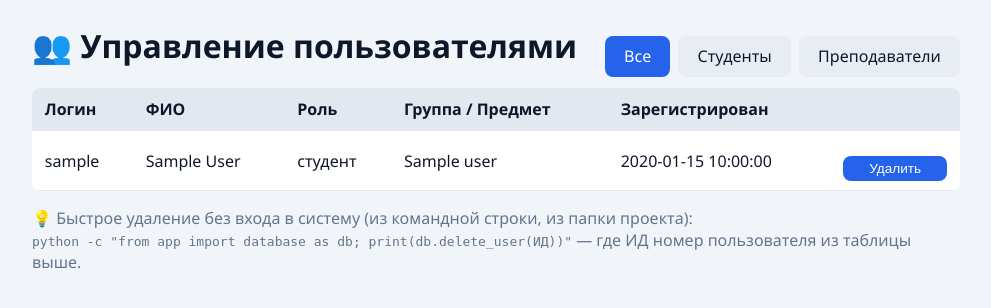
After one commit to Pavel1206/Informatika, a Flask app: template app/templates/users.html in a window 1280 px wide. The commit adds this page. Shown: the top 308 px of the page, without its empty margins (144-1135 px from the left). Run offline with Flask 3, Linux system fonts and the light colour scheme; the template is opened without the code that fills it: most values are stand-ins (such as "Sample title", 1, 10 or a date in 2020).

Commit message:
Удаление студентов и преподавателей: страница /users для преподавателя + delete_user в БД

```diff
--- a/app/database.py
+++ b/app/database.py
@@ -102,6 +102,40 @@ def get_user_by_id(user_id: int):
         return db.execute("SELECT * FROM users WHERE id = ?", (user_id,)).fetchone()
 
 
+def list_users(role: str | None = None):
+    with get_db() as db:
+        if role:
+            return db.execute(
+                "SELECT id, login, role, full_name, group_name, subject, created_at "
+                "FROM users WHERE role = ? ORDER BY full_name, login", (role,),
+            ).fetchall()
+        return db.execute(
+            "SELECT id, login, role, full_name, group_name, subject, created_at "
+            "FROM users ORDER BY role, full_name, login"
+        ).fetchall()
+
+
+def delete_user(user_id: int) -> bool:
+    """Полное удаление пользователя.
+
+    Сначала убираем связанные записи (практические работы создателя и
+    результаты экзаменов), затем самого пользователя. Возвращает True,
+    если пользователь существовал.
+    """
+    with get_db() as db:
+        exists = db.execute("SELECT 1 FROM users WHERE id = ?",
+                            (user_id,)).fetchone()
+        if exists is None:
+            return False
+        # работы оставляем, но отвязываем от удалённого автора;
+        # результаты экзаменов удаляем вместе с пользователем
+        db.execute("UPDATE practicals SET created_by = NULL WHERE created_by = ?",
+                   (user_id,))
+        db.execute("DELETE FROM exam_results WHERE user_id = ?", (user_id,))
+        db.execute("DELETE FROM users WHERE id = ?", (user_id,))
+        return True
+
+
 # ---------- practicals ----------
 
 def insert_practical(title: str, subject: str, group_name: str, description: str,
--- a/app/main.py
+++ b/app/main.py
@@ -130,6 +130,32 @@ def dashboard():
                            results=results, my_results=my_results)
 
 
+# ---------- управление пользователями (только преподаватель) ----------
+
+@app.route("/users")
+@login_required("teacher")
+def users_page():
+    role_filter = request.args.get("role", "")
+    if role_filter not in ("student", "teacher"):
+        role_filter = ""
+    users = db.list_users(role_filter or None)
+    return render_template("users.html", users=users, role_filter=role_filter)
+
+
+@app.route("/users/<int:uid>/delete", methods=["POST"])
+@login_required("teacher")
+def user_delete(uid: int):
+    me = session.get("user_id")
+    if uid == me:
+        flash("Нельзя удалить собственную учётную запись.", "warning")
+        return redirect(url_for("users_page"))
+    if db.delete_user(uid):
+        flash("Пользователь удалён.", "success")
+    else:
+        flash("Пользователь не найден.", "warning")
+    return redirect(request.referrer or url_for("users_page"))
+
+
 # ---------- 2. практические работы ----------
 
 @app.route("/practicals/<int:pid>")
--- a/app/static/style.css
+++ b/app/static/style.css
@@ -140,3 +140,10 @@ th { background: #e2e8f0; }
   .auth-card { padding: 1.2rem; margin: 1rem; }
   .page-head { flex-direction: column; align-items: flex-start; }
 }
+
+/* ---------- страница управления пользователями ---------- */
+.filters { display: flex; gap: .5rem; flex-wrap: wrap; }
+.filters a.btn-primary { background: #e8ecf3; color: var(--text); }
+.filters a.btn-primary:hover { background: #d7deea; }
+.filters a.btn-primary.active { background: var(--primary); color: #fff; }
+td form { margin: 0; }
--- a/app/templates/base.html
+++ b/app/templates/base.html
@@ -12,6 +12,9 @@
     <span class="brand">🎓 Учебная платформа</span>
     <a href="{{ url_for('dashboard') }}">Кабинет</a>
     <a href="{{ url_for('demo_exam') }}">Демоэкзамен</a>
+    {% if current_user.role == 'teacher' %}
+    <a href="{{ url_for('users_page') }}">Пользователи</a>
+    {% endif %}
     <span class="spacer"></span>
     <span class="who">{{ current_user.full_name or current_user.login }}
       ({{ 'преподаватель' if current_user.role == 'teacher' else 'студент' }})</span>
--- /dev/null
+++ b/app/templates/users.html
@@ -0,0 +1,50 @@
+{% extends "base.html" %}
+{% block title %}Пользователи — Учебная платформа{% endblock %}
+{% block content %}
+
+<div class="page-head">
+  <h1>👥 Управление пользователями</h1>
+  <div class="filters">
+    <a class="btn-primary {{ 'active' if not role_filter else '' }}" href="{{ url_for('users_page') }}">Все</a>
+    <a class="btn-primary {{ 'active' if role_filter == 'student' else '' }}" href="{{ url_for('users_page', role='student') }}">Студенты</a>
+    <a class="btn-primary {{ 'active' if role_filter == 'teacher' else '' }}" href="{{ url_for('users_page', role='teacher') }}">Преподаватели</a>
+  </div>
+</div>
+
+{% if users %}
+<table>
+  <tr>
+    <th>Логин</th><th>ФИО</th><th>Роль</th><th>Группа / Предмет</th>
+    <th>Зарегистрирован</th><th></th>
+  </tr>
+  {% for u in users %}
+  <tr>
+    <td>{{ u.login }}</td>
+    <td>{{ u.full_name or '—' }}</td>
+    <td>{{ 'преподаватель' if u.role == 'teacher' else 'студент' }}</td>
+    <td>{{ (u.group_name or u.subject) or '—' }}</td>
+    <td>{{ u.created_at }}</td>
+    <td>
+      {% if u.id != current_user.id %}
+      <form method="post" action="{{ url_for('user_delete', uid=u.id) }}"
+            onsubmit="return confirm('Удалить пользователя «{{ u.full_name or u.login }}»? Вместе с ним будут удалены его результаты экзаменов. Действие необратимо.');">
+        <button class="btn-danger" type="submit">Удалить</button>
+      </form>
+      {% else %}
+      <span class="muted">(это вы)</span>
+      {% endif %}
+    </td>
+  </tr>
+  {% endfor %}
+</table>
+{% else %}
+<p class="muted">Пользователей не найдено.</p>
+{% endif %}
+
+<p class="muted">
+  💡 Быстрое удаление без входа в систему (из командной строки, из папки проекта):<br>
+  <code>python -c "from app import database as db; print(db.delete_user(ИД))"</code>
+  — где ИД номер пользователя из таблицы выше.
+</p>
+
+{% endblock %}
```
Also changed, not shown: README.md, instance/platform.db (added), 2 other files.
